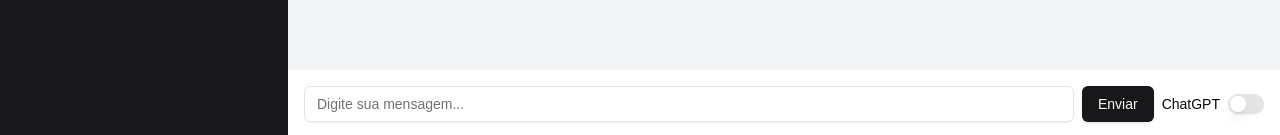
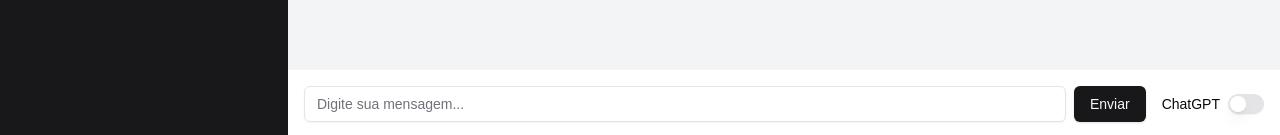
Before and after one commit to viniciusnreno/chat-interativo-tech4humans, a Next.js app: page / in a window 1280 px wide. Both pictures are taken after a click on the button "Novo Chat". Shown: the part 662-797 px from the top of the page. Built offline with nearby package versions, Linux system fonts and the light colour scheme.

Commit message:
funcionalidade de utilizar o chtgpt

```diff
--- a/app/api/chat/route.ts
+++ b/app/api/chat/route.ts
@@ -46,8 +46,10 @@ export async function POST(req: Request) {
         "https://api.openai.com/v1/completions",
         {
           model: "gpt-3.5-turbo-instruct",
-          prompt: message,
+          prompt: `Você é um assistente virtual. Responda de forma breve e direta ao seguinte comando ou pergunta: "${message}"`,
           max_tokens: 100,
+          temperature: 0.7,
+          top_p: 1,
         },
         {
           headers: {
--- a/components/chat/chat-area.tsx
+++ b/components/chat/chat-area.tsx
@@ -13,6 +13,7 @@ interface ChatAreaProps {
 const ChatArea: React.FC<ChatAreaProps> = ({ chatId }) => {
   const [messages, setMessages] = useState<Message[]>([]);
   const [useChatGPT, setUseChatGPT] = useState(false);
+  const [loading, setLoading] = useState(false); // Estado para controlar o carregamento
 
   useEffect(() => {
     const storedMessages = getMessages(chatId);
@@ -23,6 +24,8 @@ const ChatArea: React.FC<ChatAreaProps> = ({ chatId }) => {
     setMessage(chatId, newMessage);
     setMessages((prev) => [...prev, newMessage]);
 
+    if (useChatGPT) {
+      setLoading(true); // Ativa o estado de carregamento
       try {
         const res = await axios.post("/api/chat", {
           message: newMessage.content,
@@ -38,7 +41,28 @@ const ChatArea: React.FC<ChatAreaProps> = ({ chatId }) => {
         setMessage(chatId, botMessage);
         setMessages((prev) => [...prev, botMessage]);
       } catch (error) {
-      console.error("Erro na integração com a API:", error);
+        console.error("Erro na integração com a API do ChatGPT:", error);
+      } finally {
+        setLoading(false); // Desativa o estado de carregamento
+      }
+    } else {
+      try {
+        const res = await axios.post("/api/chat", {
+          message: newMessage.content,
+          useChatGPT,
+        });
+
+        const botMessage: Message = {
+          sender: "bot",
+          content: res.data.response,
+          timestamp: Date.now().toString(),
+        };
+
+        setMessage(chatId, botMessage);
+        setMessages((prev) => [...prev, botMessage]);
+      } catch (error) {
+        console.error("Erro ao processar a mensagem padrão:", error);
+      }
     }
   };
 
@@ -49,6 +73,7 @@ const ChatArea: React.FC<ChatAreaProps> = ({ chatId }) => {
         onSendMessage={handleSendMessage}
         useChatGPT={useChatGPT}
         setUseChatGPT={setUseChatGPT}
+        loading={loading} // Passa o estado de carregamento
       />
     </div>
   );
--- a/components/chat/chat-form.tsx
+++ b/components/chat/chat-form.tsx
@@ -10,16 +10,18 @@ const ChatForm = ({
   onSendMessage,
   useChatGPT,
   setUseChatGPT,
+  loading,
 }: {
   onSendMessage: (message: Message) => void;
   useChatGPT: boolean;
   setUseChatGPT: (value: boolean) => void;
+  loading: boolean; // Estado de carregamento
 }) => {
   const [input, setInput] = useState("");
 
   const handleSendMessage = (e: React.FormEvent) => {
     e.preventDefault();
-    if (!input.trim()) return;
+    if (!input.trim() || loading) return; // Não envia se estiver carregando
 
     const newMessage: Message = {
       sender: "user",
@@ -32,8 +34,11 @@ const ChatForm = ({
   };
 
   return (
-    <form onSubmit={handleSendMessage}>
-      <div className="flex flex-col items-center gap-2 bg-white p-4 sm:flex-row">
+    <form
+      onSubmit={handleSendMessage}
+      className="flex flex-col gap-2 bg-white p-4 sm:flex-row sm:items-center"
+    >
+      <div className="flex flex-1 gap-2">
         <Input
           type="text"
           placeholder="Digite sua mensagem..."
@@ -41,15 +46,20 @@ const ChatForm = ({
           onChange={(e) => setInput(e.target.value)}
           className="flex-grow"
         />
-        <Button type="submit">Enviar</Button>
-        <div className="flex items-center gap-2">
-          <Label htmlFor="useChatGPT">ChatGPT</Label>
-          <Switch
-            id="useChatGPT"
-            checked={useChatGPT}
-            onCheckedChange={setUseChatGPT}
-          />
-        </div>
+        <Button type="submit" disabled={loading}>
+          {loading ? "Enviando..." : "Enviar"}
+        </Button>
+      </div>
+
+      <div className="mx-auto mt-2 flex items-center gap-2 sm:mx-0 sm:ml-2 sm:mt-0">
+        <Label htmlFor="useChatGPT" className="text-sm">
+          ChatGPT
+        </Label>
+        <Switch
+          id="useChatGPT"
+          checked={useChatGPT}
+          onCheckedChange={setUseChatGPT}
+        />
       </div>
     </form>
   );
```
Lines whose indentation alone changed are shown as unchanged.
